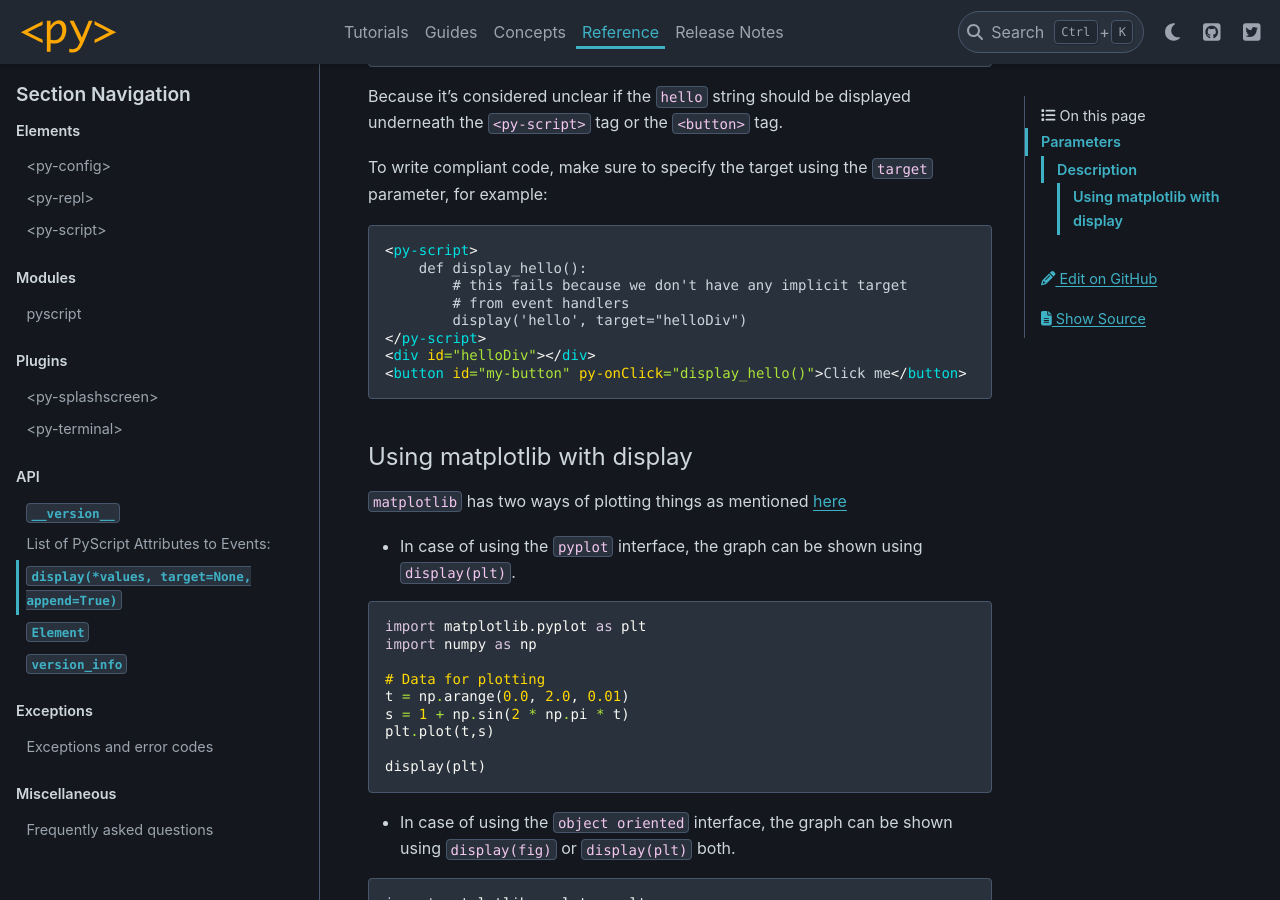
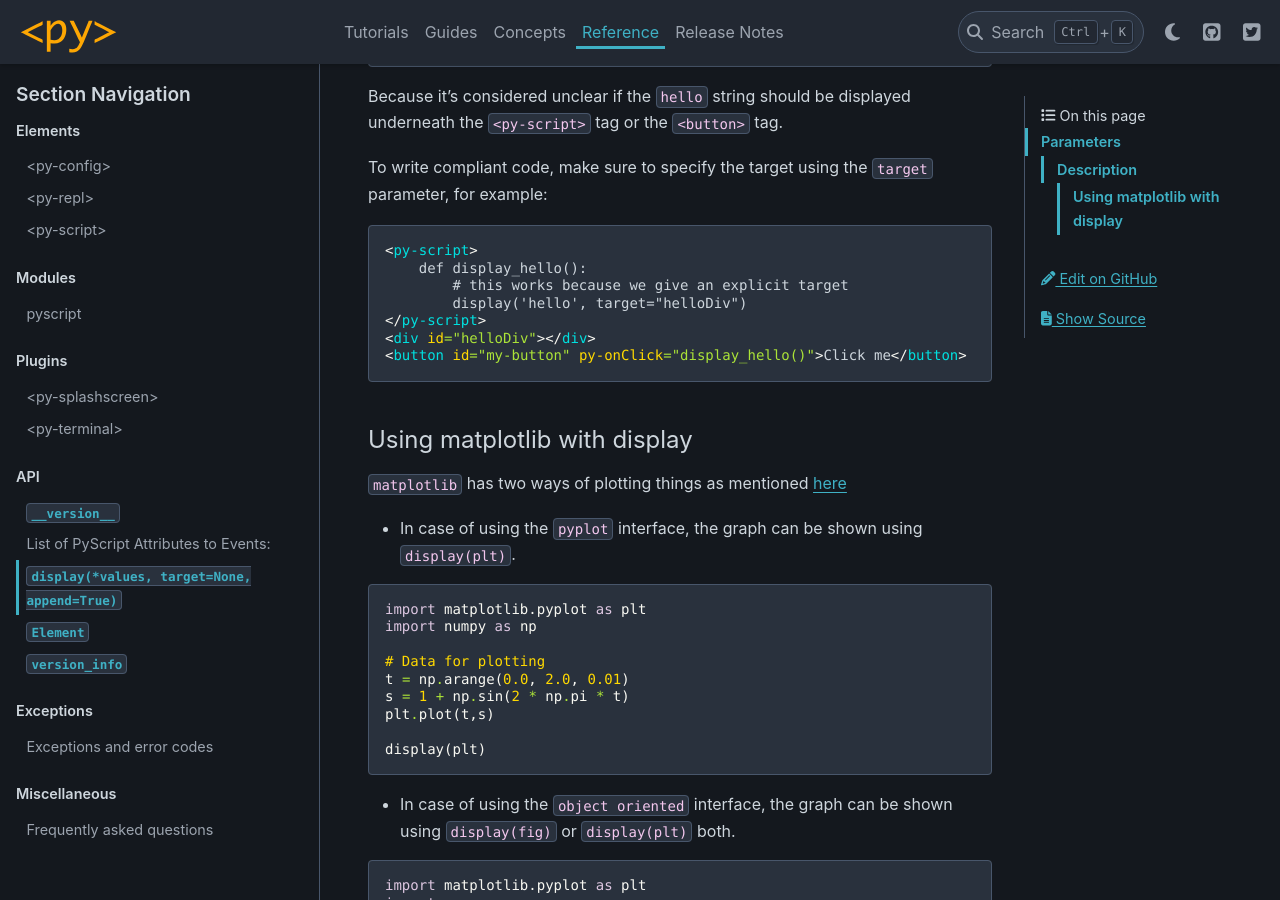
Before and after one commit to pyscript/pyscript, a Sphinx documentation site: the page built from docs/reference/API/display.md, in a window 1280 px wide and 900 px high, scrolled down 1457 px. Built offline with Sphinx 7.4.7 and the PyData theme 0.15.4, drawn with Linux system fonts in a browser that asks for light colours.

Commit message:
DOCS Update display.md (#1375)

````diff
--- a/docs/reference/API/display.md
+++ b/docs/reference/API/display.md
@@ -45,8 +45,7 @@ To write compliant code, make sure to specify the target using the `target` para
 ```html
 <py-script>
     def display_hello():
-        # this fails because we don't have any implicit target
-        # from event handlers
+        # this works because we give an explicit target
         display('hello', target="helloDiv")
 </py-script>
 <div id="helloDiv"></div>
````
